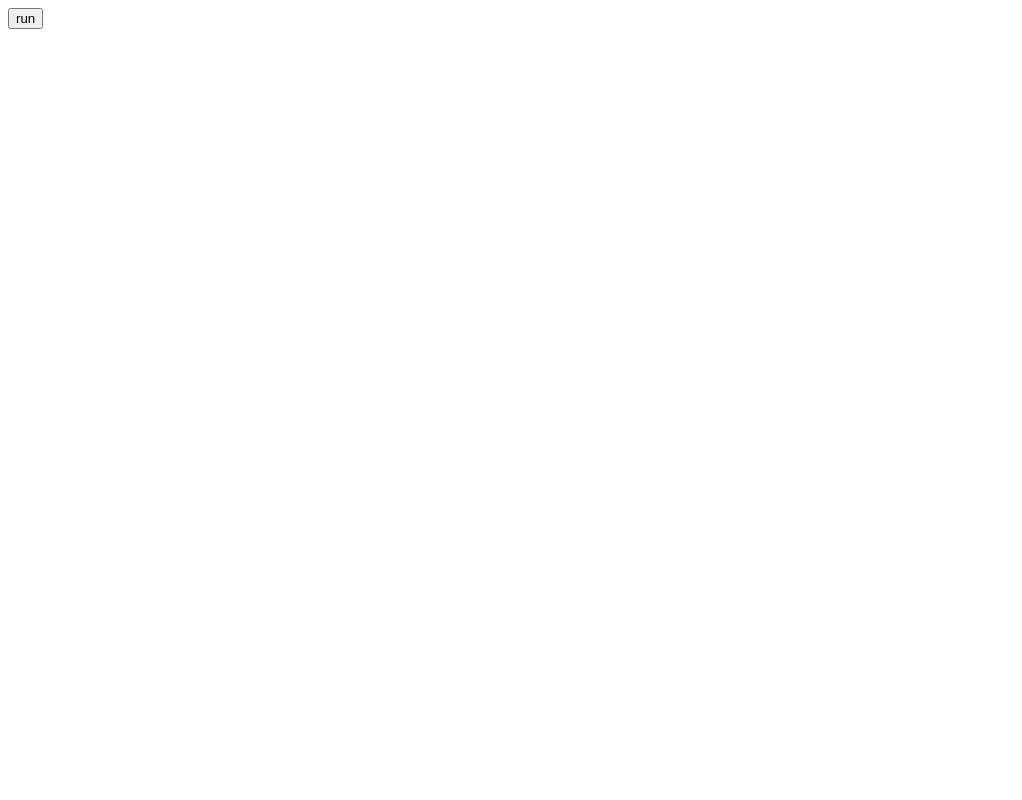
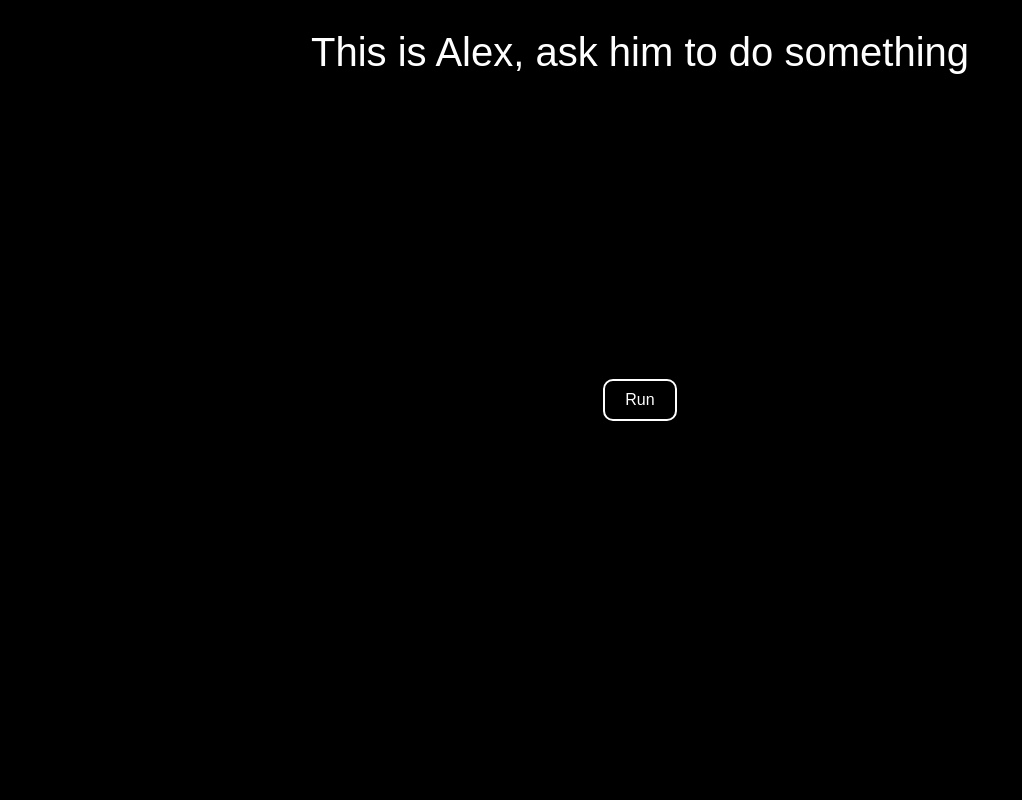
Before and after one commit to aliasgharfathikhah/personal-assistant, a Django app: page / in a window 1280 px wide. Before the commit the part shown is almost empty. Shown: the whole page, without its empty margins (0-1022 px from the left). Run offline with Django 3.2, Linux system fonts and the light colour scheme.

Commit message:
fix: edit index.html

```diff
--- a/core/assistant/templates/pages/index.html
+++ b/core/assistant/templates/pages/index.html
@@ -1,11 +1,58 @@
 <!DOCTYPE html>
 <html>
 
+<head>
+    <style>
+        body {
+            background-color: black;
+            display: flex;
+            justify-content: center;
+            align-items: center;
+            height: 100vh;
+            margin: 0;
+            font: icon;
+            color: white;
+        }
+
+        .navbar {
+            position: fixed;
+            top: 20px;
+            width: 100%;
+            /* background-color: #1e1d1d; */
+            padding: 10px 0;
+            color: white;
+            text-align: center;
+            font-size: 40px;
+        }
+
+        input[type="submit"] {
+            background-color: black;
+            color: white;
+            border: 2px solid white;
+            padding: 10px 20px;
+            text-align: center;
+            text-decoration: none;
+            display: inline;
+            font-size: 16px;
+            margin: 4px 2px;
+            cursor: pointer;
+            transition-duration: 0.4s;
+            border-radius: 10px;
+        }
+
+        input[type="submit"]:hover {
+            background-color: white;
+            color: black;
+        }
+    </style>
+</head>
+
 <body>
+    <div class="navbar">This is Alex, ask him to do something</div>
 
     <form action="{% url 'run_script' %}" method="post">
         {% csrf_token %}
-        <input type="submit" value="run">
+        <input type="submit" value="Run">
     </form>
 
 </body>
```
